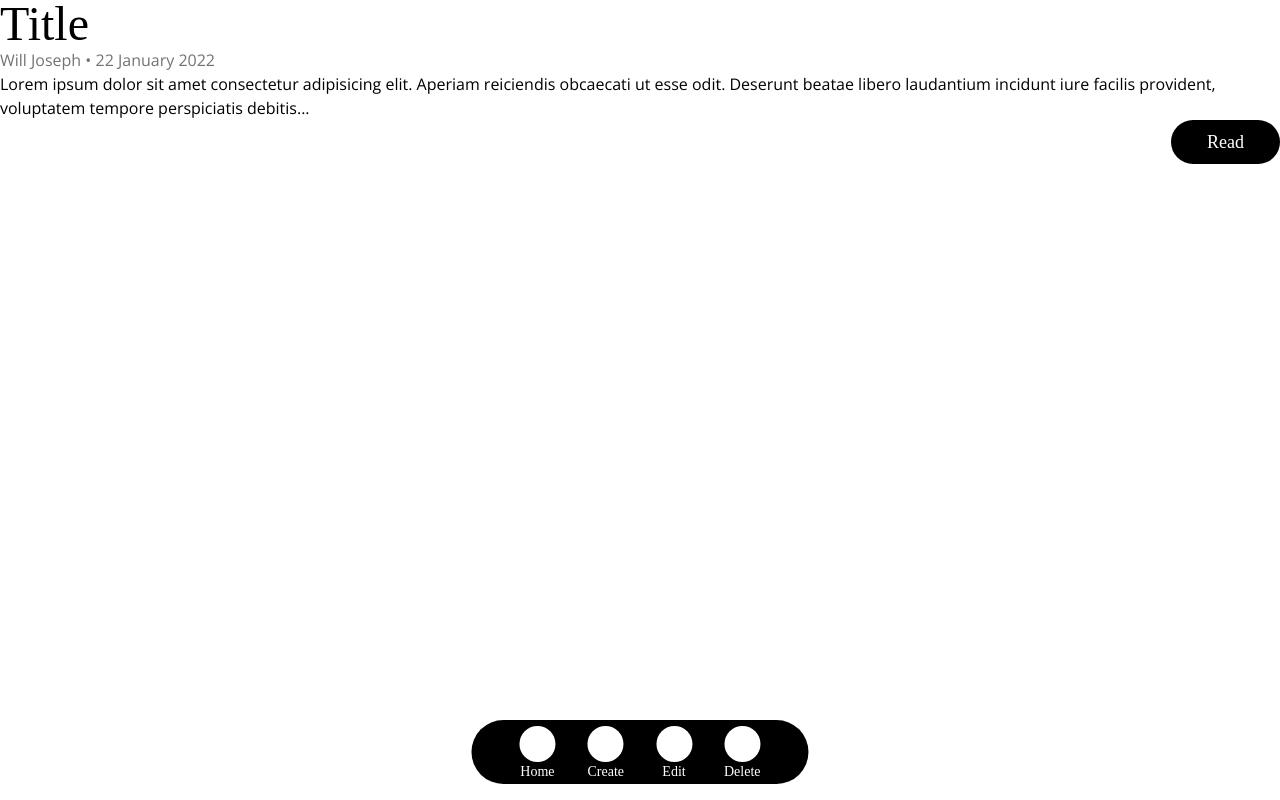
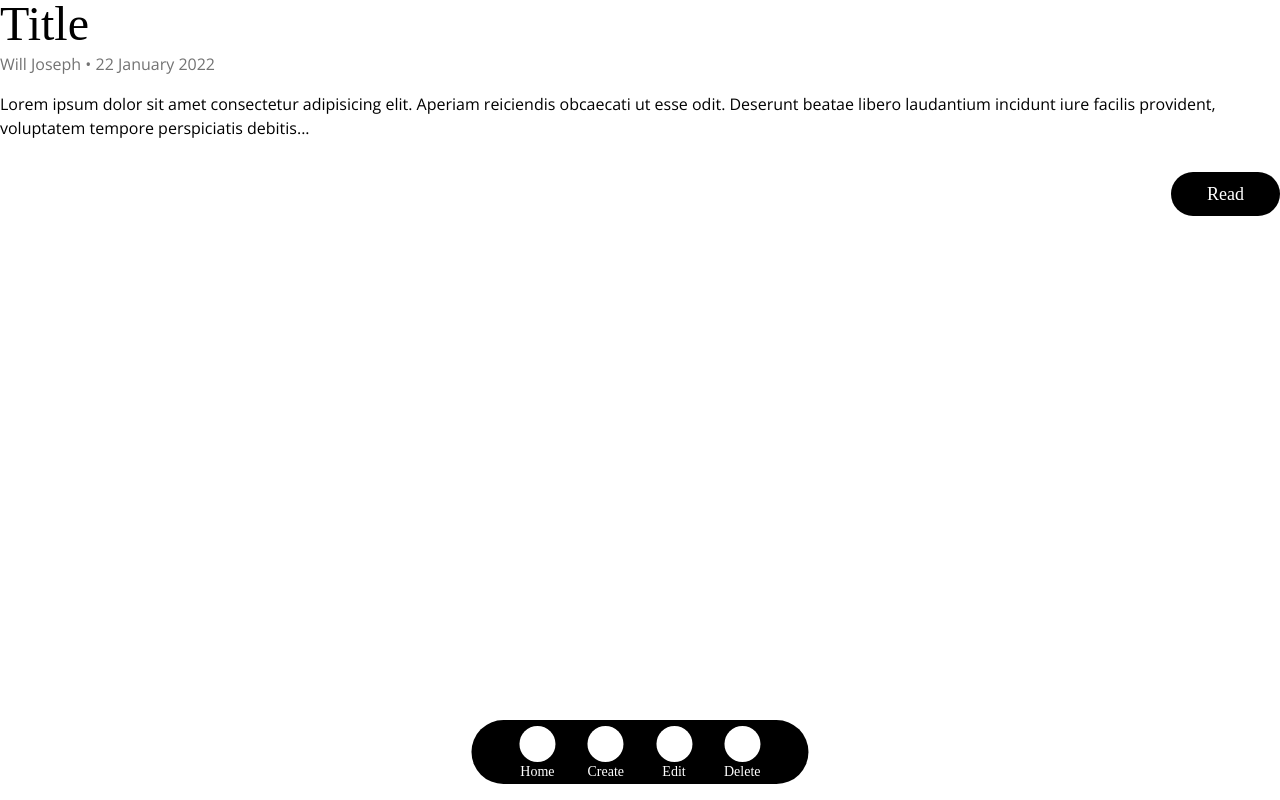
Before and after one commit to programmergeek/public-posts, a React (Create React App) app: page / in a window 1280 px wide. Built offline with nearby package versions, Linux system fonts and the light colour scheme; some icons are missing; a web font is replaced by a local one.

Commit message:
divided post card component into sections and increased the margin between spaces

```diff
--- a/src/Components/PostCard.tsx
+++ b/src/Components/PostCard.tsx
@@ -4,14 +4,20 @@ import { PrimaryButton } from "./Buttons";
 export const PostCard: React.FC = () => {
   return (
     <div>
+      <section className="mb-1">
         <Title>Title</Title>
+      </section>
+      <section className="mb-4">
         <AuthorAndPublishDate author="Will Joseph" date="22 January 2022" />
+      </section>
+      <section className="mb-8">
         <p className="font-openSans">
           Lorem ipsum dolor sit amet consectetur adipisicing elit. Aperiam
           reiciendis obcaecati ut esse odit. Deserunt beatae libero laudantium
           incidunt iure facilis provident, voluptatem tempore perspiciatis
           debitis...
         </p>
+      </section>
       <div className="flex justify-end">
         <PrimaryButton>Read</PrimaryButton>
       </div>
```
Lines whose indentation alone changed are shown as unchanged.
